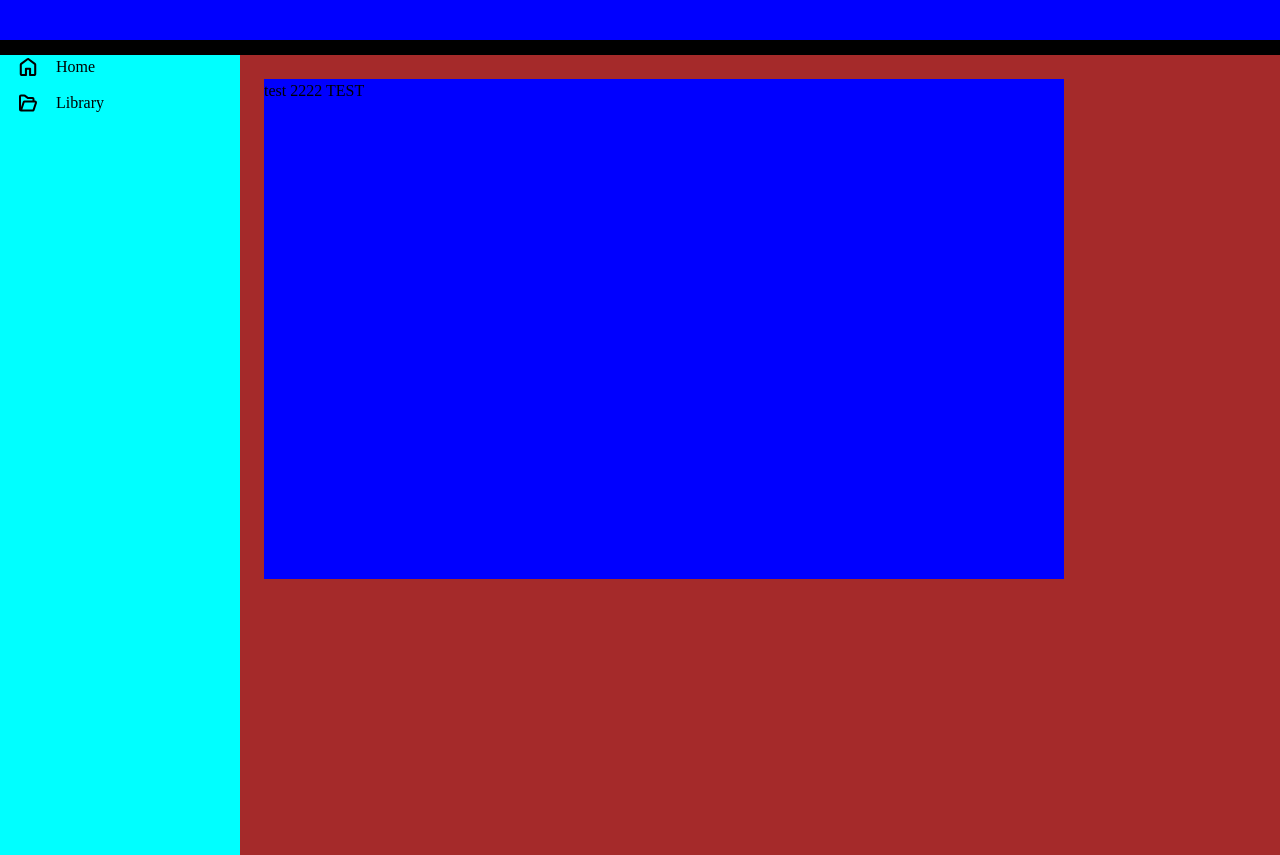
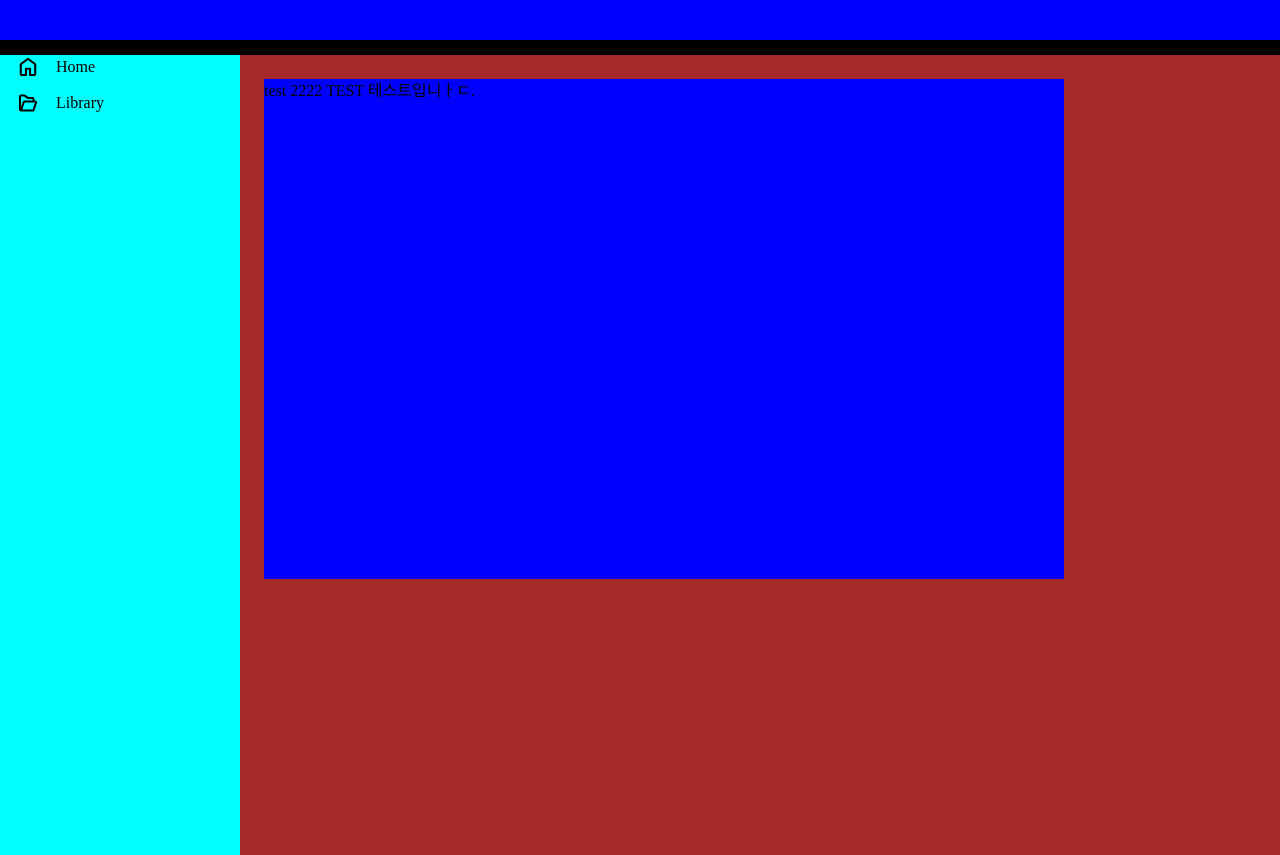
Before and after one commit to soonhoKwon0401/My_First_Project, a website built with Vite: page index.html in a window 1280 px wide. Built offline with nearby package versions, Linux system fonts and the light colour scheme.

Commit message:
노트북 배포

```diff
--- a/index.html
+++ b/index.html
@@ -32,6 +32,7 @@
                 <div class="app__content-input-card">
                     test 2222
                     TEST
+                    테스트입니ㅏㄷ.
                 </div>
             </main>
         </div>
```
